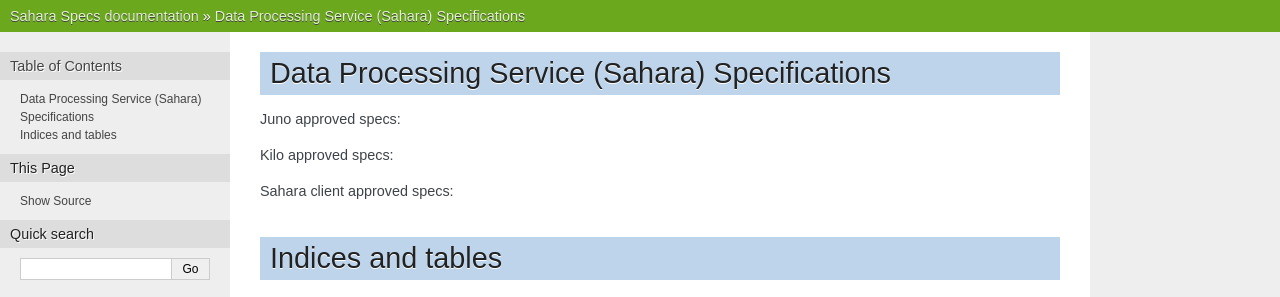
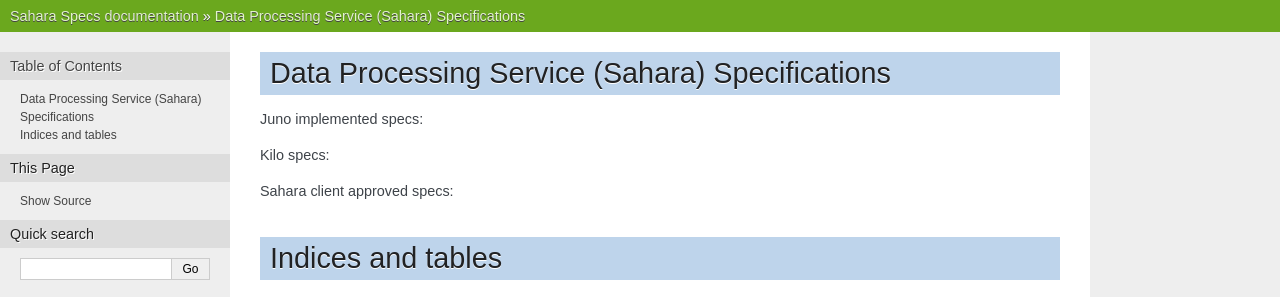
Before and after one commit to openstack-archive/sahara-specs, a Sphinx documentation site: the page built from doc/source/index.rst, in a window 1280 px wide. Shown: the top 297 px of the page. Built offline with Sphinx 7.4.7, drawn with Linux system fonts in a browser that asks for light colours.

Commit message:
Re-organize juno specs
As discussed on the latest sahara meeting, we've decided to re-organize
specs to have the following two categories:

 - approved: things we approved but didn't implement
 - implemented: things approved and implemented

Current change doing it for Juno specs, except Kilo and client.

Change-Id: Idcf55ca37a83d7098dcb7c2971240c4e8fd23dc8

```diff
--- a/doc/source/index.rst
+++ b/doc/source/index.rst
@@ -4,15 +4,15 @@
 Data Processing Service (Sahara) Specifications
 ===============================================
 
-Juno approved specs:
+Juno implemented specs:
 
 .. toctree::
    :glob:
    :maxdepth: 1
 
-   specs/juno/*
+   specs/juno/implemented/*
 
-Kilo approved specs:
+Kilo specs:
 
 .. toctree::
    :glob:
```
Also changed, not shown: README.rst (+9 -0 lines), specs/juno/implemented/anti-affinity-via-server-groups.rst (renamed from specs/juno/anti-affinity-via-server-groups.rst), specs/juno/implemented/append-to-remote-file.rst (renamed from specs/juno/append-to-remote-file.rst), specs/juno/implemented/cdh-plugin.rst (renamed from specs/juno/cdh-plugin.rst), specs/juno/implemented/ceilometer-integration.rst (renamed from specs/juno/ceilometer-integration.rst), specs/juno/implemented/cluster-persist-sahara-configuration.rst (renamed from specs/juno/cluster-persist-sahara-configuration.rst), specs/juno/implemented/cluster-secgroups.rst (renamed from specs/juno/cluster-secgroups.rst), specs/juno/implemented/edp-move-examples.rst (renamed from specs/juno/edp-move-examples.rst), specs/juno/implemented/edp-refactor-job-manager.rst (renamed from specs/juno/edp-refactor-job-manager.rst), specs/juno/implemented/edp-spark-job-type.rst (renamed from specs/juno/edp-spark-job-type.rst), specs/juno/implemented/edp-spark-standalone.rst (renamed from specs/juno/edp-spark-standalone.rst), specs/juno/implemented/edp-swift-trust-authentication.rst (renamed from specs/juno/edp-swift-trust-authentication.rst), specs/juno/implemented/error-handling-in-provisioning.rst (renamed from specs/juno/error-handling-in-provisioning.rst), specs/juno/implemented/move-rest-samples-to-docs.rst (renamed from specs/juno/move-rest-samples-to-docs.rst), 2 other files.
